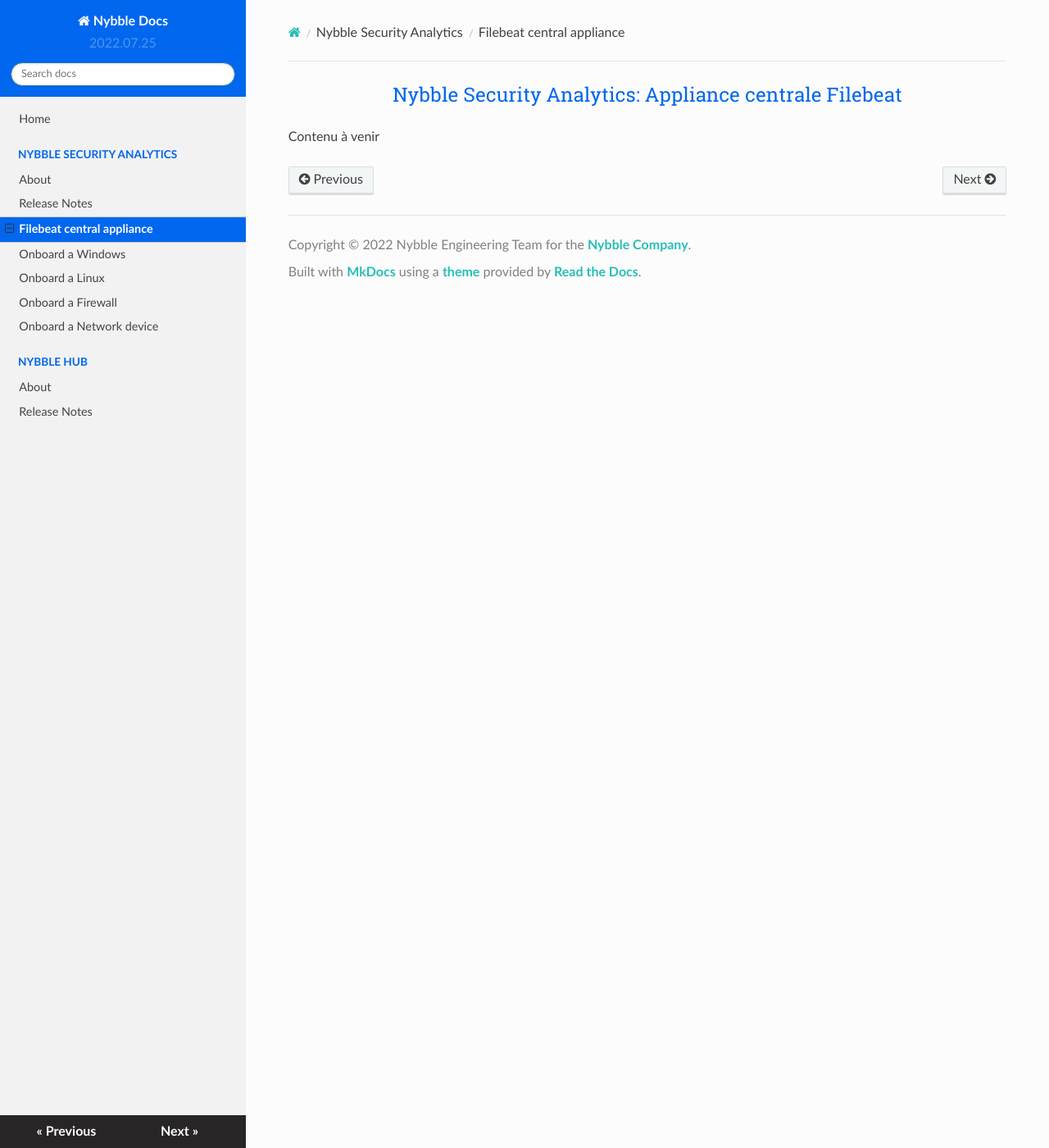
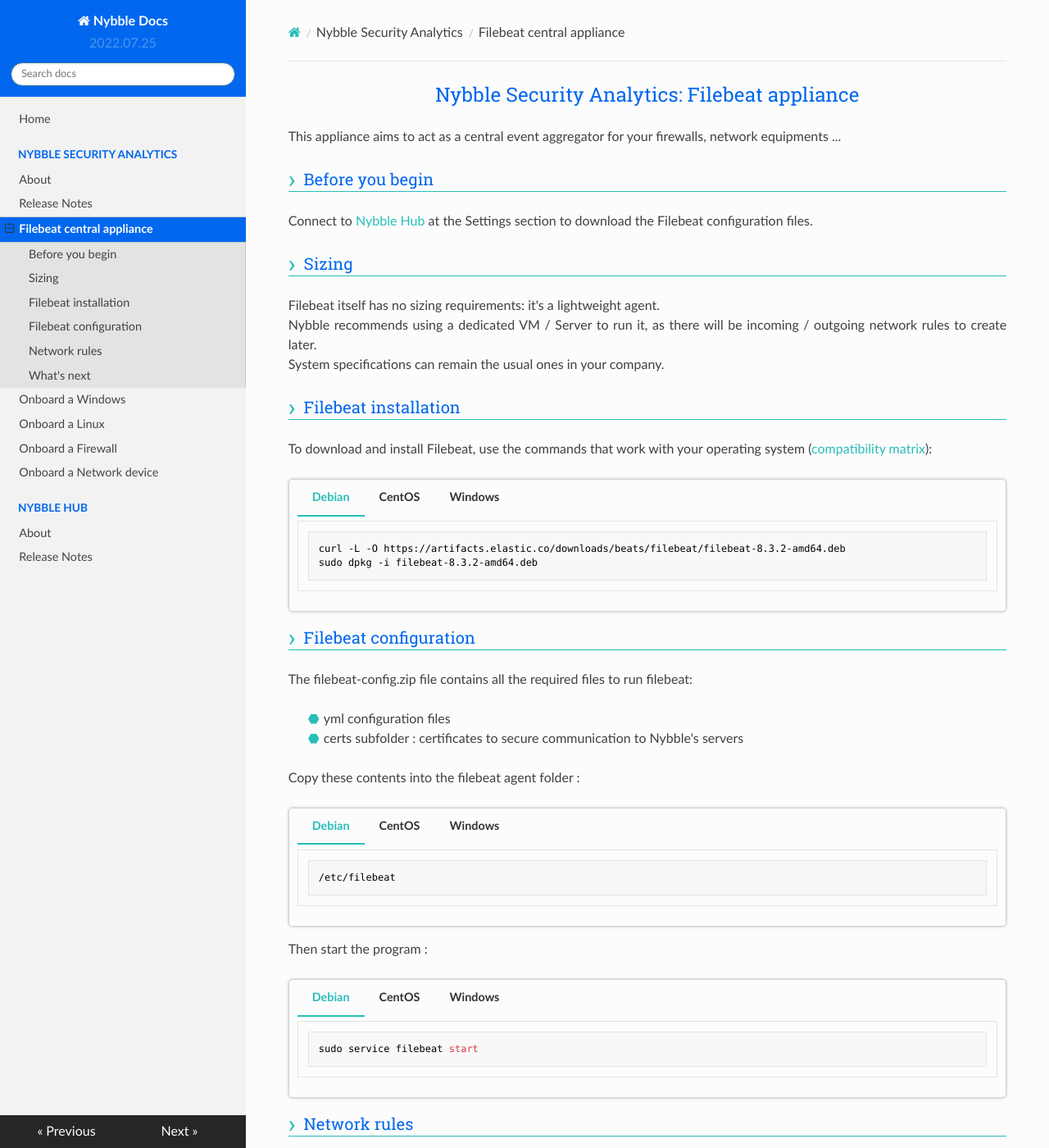
Before and after one commit to nybble-security/nybble-security.github.io, an MkDocs documentation site: the page built from docs/nsa/filebeat-appliance.md, in a window 1280 px wide and 1400 px high. Shown: the whole window at 82% size. Built offline with MkDocs 1.6.1, drawn with Linux system fonts in a browser that asks for light colours; nearby versions of some CDN libraries; some of the changed text lies outside the part shown.

Commit message:
filebeat page:
- adding tabs
- fixing colors
- filebeat installation

````diff
--- a/docs/extra.css
+++ b/docs/extra.css
@@ -1,10 +1,10 @@
 p {
   text-align: justify;
 }
-a {
+a, a:visited {
   text-decoration: none;
   color: #29bdb8;
-  font-weight: bold;
+  font-weight: normal;
 }
 
 a:hover {
@@ -102,3 +102,54 @@ a.icon-home:hover {
   color:#29bdb8;
   font-weight: bold;
 }
+
+
+/* TABS */
+/* Tab style starts here */
+.tabbed-set {
+  position: relative;
+  display: flex;
+  flex-wrap: wrap;
+  margin: 1em 0;
+  padding: 0 10px;
+  border-radius: 5px;
+  border: 1px solid lightgrey;
+  box-shadow: 0 0 0.2em #b7b7b8;
+}
+
+.tabbed-set > input {
+  display: none;
+}
+
+.tabbed-set label {
+  width: auto;
+  padding: 0.9375em 1.25em 0.78125em;
+  font-weight: 700;
+  white-space: nowrap;
+  border-bottom: 0.15rem solid transparent;
+  border-top-left-radius: 0.1rem;
+  border-top-right-radius: 0.1rem;
+  cursor: pointer;
+  transition: background-color 250ms, color 250ms;
+}
+
+.tabbed-set .tabbed-content {
+  width: 100%;
+  display: none;
+  /*box-shadow: 0 -.05rem #ddd;*/
+}
+
+.tabbed-set input {
+  position: absolute;
+  opacity: 0;
+}
+
+.tabbed-set input:checked:nth-child(n+1) + label {
+  color: #29bdb8;
+  border-color: #29bdb8;
+}
+
+.tabbed-set input:nth-child(n+1):checked + label + .tabbed-content {
+  order: 99;
+  display: block;
+}
--- a/docs/nsa/filebeat-appliance.md
+++ b/docs/nsa/filebeat-appliance.md
@@ -1,2 +1,103 @@
-# Nybble Security Analytics: Appliance centrale Filebeat
-Contenu à venir
+# Nybble Security Analytics: Filebeat appliance
+This appliance aims to act as a central event aggregator for your firewalls, network equipments ...
+
+## Before you begin
+Connect to [Nybble Hub](https://hub.nybble-analytics.io/settings/agents){target=_blank} at the Settings section to download the Filebeat configuration files.
+
+## Sizing
+
+Filebeat itself has no sizing requirements: it's a lightweight agent.
+Nybble recommends using a dedicated VM / Server to run it, as there will be incoming / outgoing network rules to create later.
+System specifications can remain the usual ones in your company.
+
+## Filebeat installation
+
+To download and install Filebeat, use the commands that work with your operating system ([compatibility matrix](https://www.elastic.co/fr/support/matrix){target=_blank}):
+
+=== "Debian"
+
+    ```
+    curl -L -O https://artifacts.elastic.co/downloads/beats/filebeat/filebeat-8.3.2-amd64.deb
+    sudo dpkg -i filebeat-8.3.2-amd64.deb
+    ```
+
+=== "CentOS"
+
+    ```
+    curl -L -O https://artifacts.elastic.co/downloads/beats/filebeat/filebeat-8.3.2-x86_64.rpm
+    sudo rpm -vi filebeat-8.3.2-x86_64.rpm
+    ```
+
+=== "Windows"
+
+    1. Download the Filebeat Windows zip file from the downloads page.
+    2. Extract the contents of the zip file into C:\Program Files.
+    3. Rename the filebeat-<version>-windows directory to Filebeat.
+    4. Open a PowerShell prompt as an Administrator (right-click the PowerShell icon and select Run As Administrator).
+    5. From the PowerShell prompt, run the following commands to install Filebeat as a Windows service:
+    ```
+    PS > cd 'C:\Program Files\Filebeat'
+    PS C:\Program Files\Filebeat> .\install-service-filebeat.ps1
+    ```
+    !!! note
+        If script execution is disabled on your system, you need to set the execution policy for the current session to allow the script to run.
+        Example: `powershell.exe -ExecutionPolicy unrestricted -file .\install-service-filebeat.ps1.`
+
+## Filebeat configuration
+
+The filebeat-config.zip file contains all the required files to run filebeat:
+
+* yml configuration files
+* certs subfolder : certificates to secure communication to Nybble's servers
+
+Copy these contents into the filebeat agent folder :
+
+=== "Debian"
+
+    ```
+    /etc/filebeat
+    ```
+
+=== "CentOS"
+
+    ```
+    /etc/filebeat
+    ```
+
+=== "Windows"
+
+    ```
+    C:\Program Files\Filebeat
+    ```
+
+Then start the program :
+
+=== "Debian"
+
+    ```
+    sudo service filebeat start
+    ```
+
+=== "CentOS"
+
+    ```
+    sudo service filebeat start
+    ```
+
+=== "Windows"
+
+    ```
+    PS C:\Program Files\filebeat> Start-Service filebeat
+    ```
+
+    By default, Windows log files are stored in `C:\ProgramData\filebeat\Logs.`
+
+## Network rules
+Filebeat agent requires following network rule to communicate with Nybble's servers:
+
+| Source | Destination | Protocol | Usage |
+| ------ | ----------- | -------- | ----- |
+| filebeat server | `<clientshortname>-kafka-bootstrap.nybble-analytics.io` <br> `<clientshortname>-kafka-broker-[0-9].nybble-analytics.io` | TCP 9094 | Event sending |
+
+## What's next
+You can start to onboard [firewalls](https://docs.nybble-security.io/nsa/firewall-onboarding/) or [network devices](https://docs.nybble-security.io/nsa/network-equipments-onboarding/).
--- a/mkdocs.yml
+++ b/mkdocs.yml
@@ -20,3 +20,8 @@ extra_css: [extra.css]
 copyright: Copyright &copy; 2022 Nybble Engineering Team for the <a href="https://nybble-security.io">Nybble Company</a>.
 extra:
   version: "2022.07.25"
+markdown_extensions:
+  - attr_list
+  - admonition
+  - pymdownx.superfences
+  - pymdownx.tabbed
````
Also changed, not shown: 1 other file.
